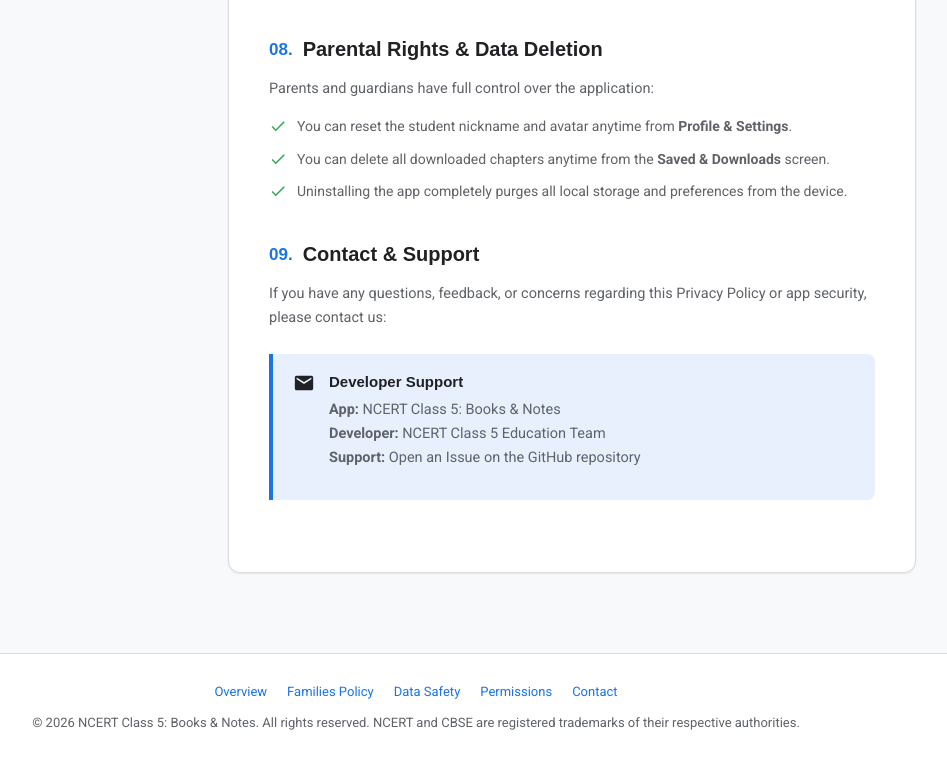
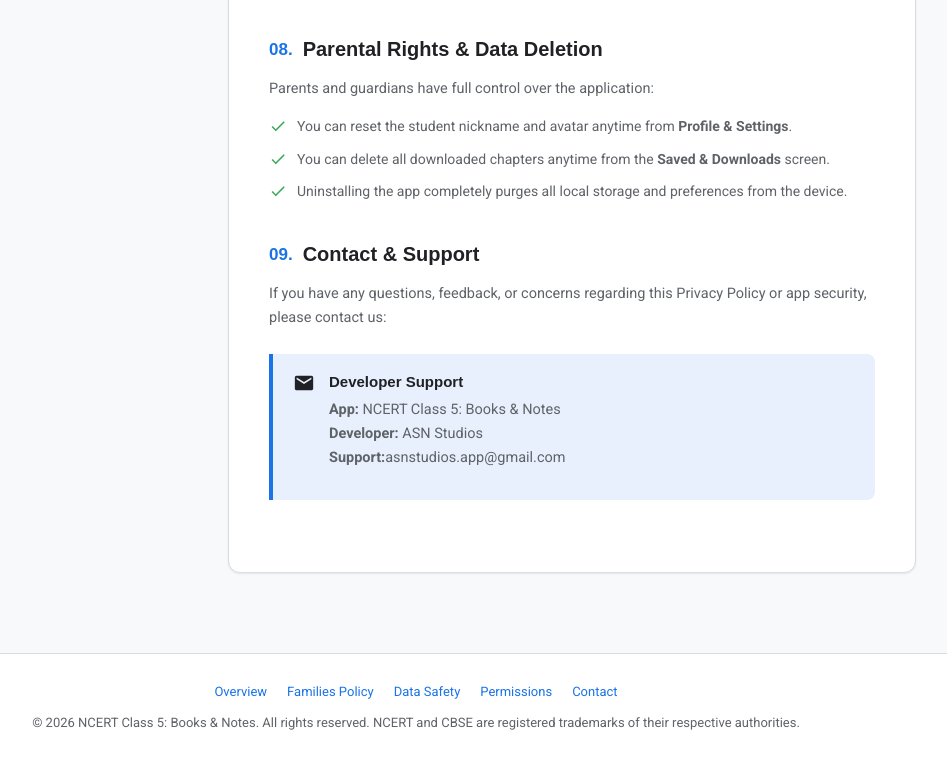
Before and after one commit to Aisht-1110/Mathhack, a plain HTML site: page ncert_5th.html in a window 1280 px wide. Shown: the part 2609-3371 px from the top of the page, without its empty margins (224-1171 px from the left). Drawn offline with Linux system fonts and the light colour scheme; a web font is replaced by a local one.

Commit message:
Update developer and support contact information

```diff
--- a/ncert_5th.html
+++ b/ncert_5th.html
@@ -617,8 +617,8 @@
           <div>
             <h4>Developer Support</h4>
             <p><strong>App:</strong> NCERT Class 5: Books & Notes<br>
-            <strong>Developer:</strong> NCERT Class 5 Education Team<br>
-            <strong>Support:</strong> Open an Issue on the GitHub repository</p>
+            <strong>Developer:</strong> ASN Studios <br>
+            <strong>Support:</strong>asnstudios.app@gmail.com</p>
           </div>
         </div>
       </section>
```
